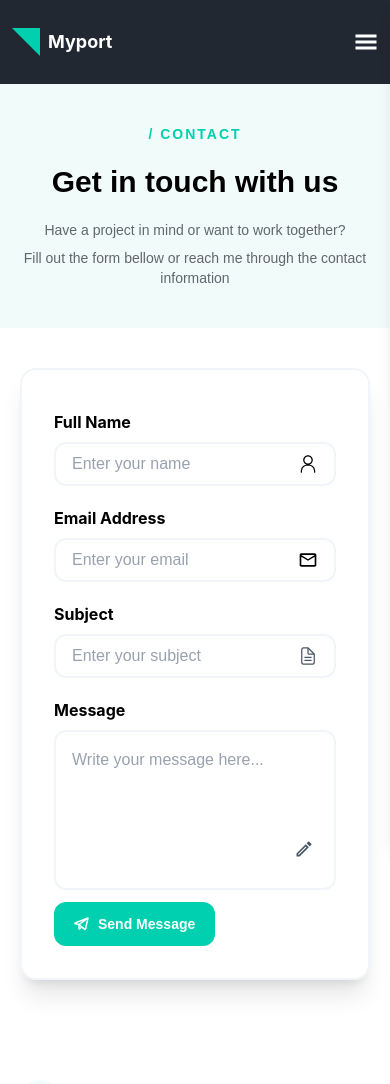
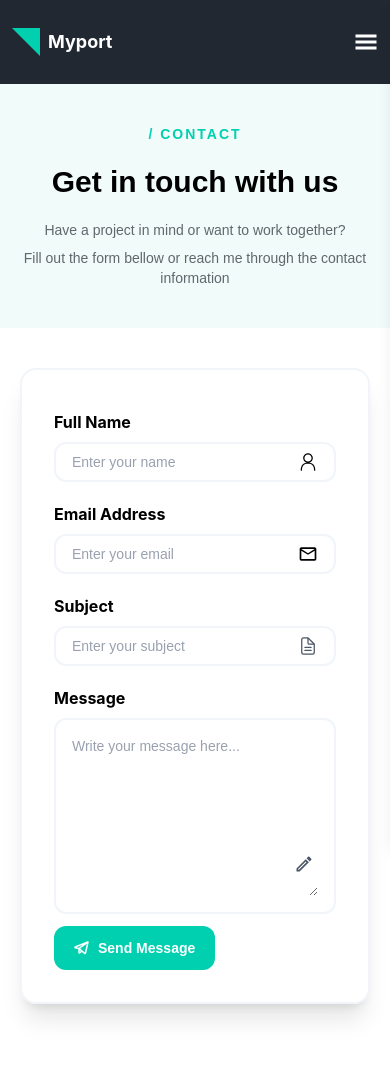
Before and after one commit to muneebkhan-dev/Agency-Website, a React (Vite) app: page /contact in a window 390 px wide. Shown: the top 1084 px of the page. Built offline with nearby package versions, Linux system fonts and the light colour scheme.

Commit message:
feat: add form state and partial event handlers

```diff
--- a/src/Pages/Contact.jsx
+++ b/src/Pages/Contact.jsx
@@ -1,4 +1,4 @@
-import React from "react"
+import React, { useState } from "react"
 import { MdEmail } from "react-icons/md"
 import { RxPerson } from "react-icons/rx"
 import { MdMailOutline } from "react-icons/md"
@@ -16,6 +16,25 @@ import { FaFacebook } from "react-icons/fa"
 import { FaTelegramPlane } from "react-icons/fa"
 
 const Contact = () => {
+  const [formData, setFormData] = useState({
+    name: "",
+    email: "",
+    message: "",
+  })
+
+  const handleChange = (e) => {
+    setFormData({
+      ...formData,
+      [e.target.name]: e.target.value,
+    })
+  }
+
+  const handleSubmit = (e) => {
+    e.preventDefault()
+
+    console.log(formData)
+  }
+
   return (
     <section className='relative min-h-screen'>
       <div className=''>
@@ -23,7 +42,9 @@ const Contact = () => {
           <h2 className='font-DMmono text-sm md:text-base lg:text-base font-bold text-[#00D0B0] tracking-[2px]'>
             / CONTACT
           </h2>
-          <h3 className='font-dm font-bold text-3xl md:text-5xl lg:text-5xl'>Get in touch with us</h3>
+          <h3 className='font-dm font-bold text-3xl md:text-5xl lg:text-5xl'>
+            Get in touch with us
+          </h3>
           <div className='font-dm text-sm md:text-base lg:text-base text-center text-[#222831]/70 flex flex-col items-center gap-2'>
             <p>Have a project in mind or want to work together?</p>
             <p>
@@ -34,14 +55,17 @@ const Contact = () => {
         </div>
         <div className='contact-content max-w-7xl px-5 md:px-10 lg:px-30 py-10 md:py-20 lg:py-20 mx-auto flex flex-col md:flex-row lg:flex-row gap-10 md:gap-7 lg:gap-15'>
           <div className='w-auto md:w-3/5 lg:w-3/5 shadow-xl rounded-2xl p-8 border-2 border-slate-100'>
-            <form className='flex text-start flex-col gap-3'>
+            <form onSubmit={handleSubmit} className='flex text-start flex-col gap-3'>
               <div>
                 <h3 className='text-base font-bold py-2'>Full Name</h3>
                 <div className='relative border-2 border-slate-100 rounded-xl'>
                   <input
+                    name='name'
+                    value={formData.name}
+                    onChange={handleChange}
                     type='text'
                     placeholder='Enter your name'
-                    className='py-2 px-4 border-hidden font-dm placeholder:font-medium placeholder:text-base placeholder:text-gray-400 outline-none'
+                    className='w-full pr-10 md:pr-0 lg:pr-0 py-2 px-4 border-hidden font-dm placeholder:font-medium text-sm md:text-base lg:text-base placeholder:text-gray-400 outline-none'
                   />
                   <RxPerson className='absolute size-5 right-4 top-1/2 -translate-y-1/2' />
                 </div>
@@ -50,9 +74,12 @@ const Contact = () => {
                 <h3 className='text-base font-bold py-2'>Email Address</h3>
                 <div className='relative border-2 border-slate-100 rounded-xl'>
                   <input
+                    name='email'
+                    value={formData.email}
+                    onChange={handleChange}
                     type='email'
                     placeholder='Enter your email'
-                    className='py-2 px-4 font-dm placeholder:font-medium placeholder:text-base placeholder:text-gray-400 outline-none'
+                    className='w-full pr-10 md:pr-0 lg:pr-0 py-2 px-4 font-dm placeholder:font-medium text-sm md:text-base lg:text-base placeholder:text-gray-400 outline-none'
                   />
                   <MdMailOutline className='absolute size-5 right-4 top-1/2 -translate-y-1/2' />
                 </div>
@@ -61,32 +88,39 @@ const Contact = () => {
                 <h3 className='text-base font-bold py-2'>Subject</h3>
                 <div className='relative border-2 border-slate-100 rounded-xl'>
                   <input
-                    type='text'
+                    name='subject'
+                    value={formData.subject}
+                    onChange={handleChange}
+                    type='subject'
                     placeholder='Enter your subject'
-                    className='py-2 px-4 font-dm placeholder:font-medium placeholder:text-base placeholder:text-gray-400 outline-none'
+                    className='w-full pr-10 md:pr-0 lg:pr-0 py-2 px-4 font-dm placeholder:font-medium text-sm md:text-base lg:text-base placeholder:text-gray-400 outline-none'
                   />
                   <IoDocumentTextOutline className='absolute size-5 right-4 top-1/2 -translate-y-1/2 text-gray-600' />
                 </div>
               </div>
               <div>
                 <h3 className='text-base font-bold py-2'>Message</h3>
-                <div className='relative border-2 border-slate-100 rounded-xl min-h-40 py-4 px-4'>
-                  <input
+                <div className='relative border-2 border-slate-100 rounded-xl  py-4 px-4'>
+                  <textarea
+                    name='message'
+                    value={formData.message}
+                    onChange={handleChange}
+                    type='message'
                     placeholder='Write your message here...'
-                    className='font-dm placeholder:font-medium placeholder:text-base placeholder:text-gray-400 flex justify-start outline-none'
-                  ></input>
+                    className='w-full min-h-40 font-dm placeholder:font-medium text-sm md:text-base lg:text-base placeholder:text-gray-400 flex justify-start outline-none'
+                  ></textarea>
                   <MdOutlineEdit className='absolute size-5 right-5 top-3/4 -translate-y-1/2 text-gray-600' />
                 </div>
               </div>
               <div className='flex items-start'>
-                <button className='font-dm px-5 py-3 rounded-xl text-sm font-bold bg-[#00D0B0] text-white flex gap-2 items-center'>
+                <button onSubmit={handleSubmit} className='font-dm px-5 py-3 rounded-xl text-sm font-bold bg-[#00D0B0] text-white flex gap-2 items-center'>
                   <PiTelegramLogoBold className='text-white size-4' />
                   Send Message
                 </button>
               </div>
             </form>
           </div>
-          <div className="py-10">
+          <div className='py-10'>
             <div className='flex items-start gap-4 py-5  w-auto lg:w-4/5'>
               <div className='bg-[#F0FDFA] rounded-full p-2'>
                 <IoPersonOutline className='text-[#0D9488] size-6' />
@@ -107,7 +141,9 @@ const Contact = () => {
                 </div>
                 <div className='flex flex-col gap-2'>
                   <h4 className='font-dm text-base font-bold'>Email</h4>
-                  <p className='font-dm text-base text-gray-500'>hi@myport.com</p>
+                  <p className='font-dm text-base text-gray-500'>
+                    hi@myport.com
+                  </p>
                 </div>
               </div>
               <div className='flex items-start gap-4 py-5 w-auto lg:w-4/5 border-b border-gray-300'>
```
